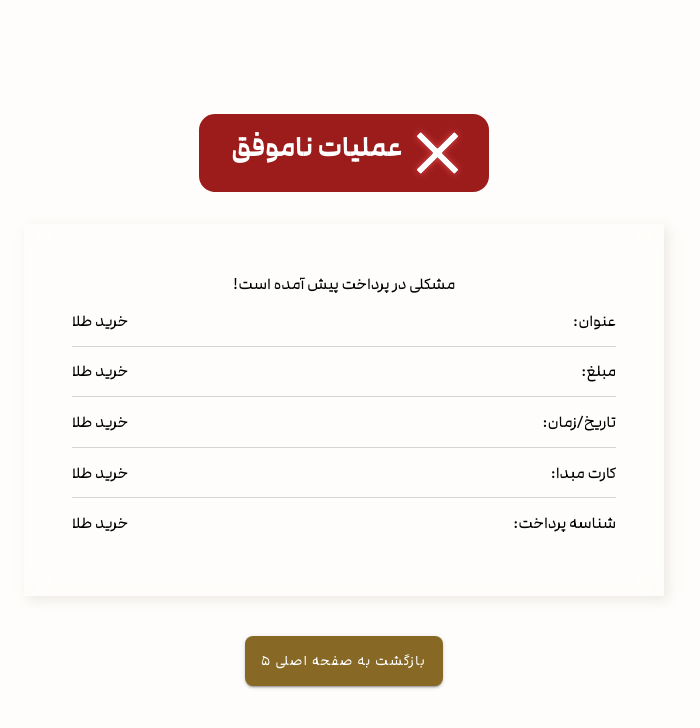
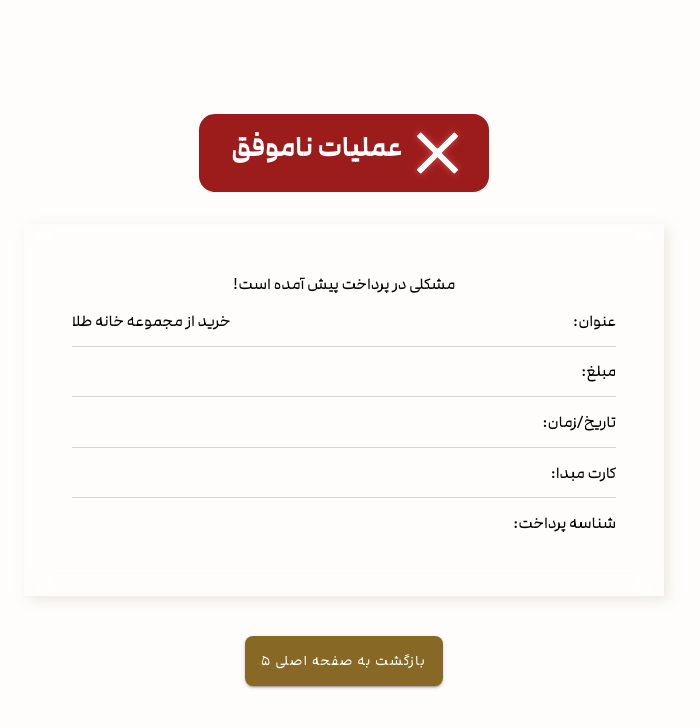
Before and after one commit to alirezajavadzade/khanetala-production-main, a Vue app: page /failed in a window 1280 px wide. Shown: the top 728 px of the page, without its empty margins (397-1097 px from the left). Built offline with nearby package versions, Linux system fonts and the light colour scheme; sample sign-in values are in the browser's storage; what vue3-apexcharts, vue3-persian-datetime-picker would draw is missing.

Commit message:
fix: transaction detail

```diff
--- a/src/views/dashboard/BankinfoView.vue
+++ b/src/views/dashboard/BankinfoView.vue
@@ -376,7 +376,7 @@ const validatePrice = [
 
 const isValidcharge = computed(() => {
     const amount = parseFloat(priceAmount.value.replace(/,/g, ''));
-    return amount >= 10000000;
+    return amount >= 1000000;
 });
 
 
--- a/src/views/dashboard/GoldboxView.vue
+++ b/src/views/dashboard/GoldboxView.vue
@@ -631,9 +631,9 @@ onMounted(() => {
     if (zarinpal.value.authority && zarinpal.value.status) {
         VerifyTransaction(zarinpal.value);
         if (zarinpal.value.status === "OK") {
-            router.push({ name: 'success', query: verifyDetail.value });
+            router.push({ name: 'success', state: verifyDetail.value });
         } else {
-            router.push({ name: 'failed', query: verifyDetail.value });
+            router.push({ name: 'failed', state: verifyDetail.value });
         }
     }
 })
--- a/src/views/payment/failed.vue
+++ b/src/views/payment/failed.vue
@@ -9,23 +9,23 @@
                 <p>مشکلی در پرداخت پیش آمده است!</p>
                 <div class="k-row">
                     <p>عنوان:</p>
-                    <p>خرید طلا</p>
+                    <p>خرید از مجموعه خانه طلا</p>
                 </div>
                 <div class="k-row">
                     <p>مبلغ:</p>
-                    <p>خرید طلا</p>
+                    <p>{{ paymentDetail.totalPrice }}</p>
                 </div>
                 <div class="k-row">
                     <p>تاریخ/زمان:</p>
-                    <p>خرید طلا</p>
+                    <p>{{ paymentDetail.date }}</p>
                 </div>
                 <div class="k-row">
                     <p>کارت مبدا:</p>
-                    <p>خرید طلا</p>
+                    <p>{{ paymentDetail.bank }}</p>
                 </div>
                 <div class="k-row border-0">
                     <p>شناسه پرداخت:</p>
-                    <p>خرید طلا</p>
+                    <p>{{ paymentDetail.referenceID }}</p>
                 </div>
             </div>
             <div>
@@ -44,6 +44,7 @@ import { useRoute } from 'vue-router';
 
 const timer = ref('10');
 const route = useRoute();
+const paymentDetail = ref({});
 const errorMsg = ref('');
 const alertError = ref(false);
 
@@ -55,49 +56,9 @@ const backHome = () => {
 
 
 
-// const VerifyTransaction = async (zarinpal) => {
-//     try {
-//         const response = await TradeService.VerifyTransaction(zarinpal);
-//         return response
-//     } catch (error) {
-//         errorMsg.value = error.response.data.msg || 'خطایی رخ داده است!';
-//         alertError.value = true;
-//         setTimeout(() => {
-//             alertError.value = false;
-//         }, 10000)
-//     }
-// }
-
-
-// const VerifyDeposit = async (zarinpal) => {
-//     try {
-//         const response = await TradeService.VerifyDepositWallet(zarinpal);
-//         return response
-//     } catch (error) {
-//         errorMsg.value = error.response.data.msg || 'خطایی رخ داده است!';
-//         alertError.value = true;
-//         setTimeout(() => {
-//             alertError.value = false;
-//         }, 10000)
-//     }
-// }
-
-
-
 
 onMounted(() => {
-    // const zarinpal = ref({
-    //     authority: route.query.Authority,
-    //     status: route.query.Status,
-    // });
-
-    console.log(route.query)
-
-    // if (route.query.type == 'wallet') {
-    //     VerifyDeposit(zarinpal);
-    // } else {
-    //     VerifyTransaction(zarinpal);
-    // }
+    paymentDetail.value = history.state;
     const interval = setInterval(() => {
         if (timer.value > 0) {
             timer.value--;
--- a/src/views/payment/success.vue
+++ b/src/views/payment/success.vue
@@ -9,23 +9,23 @@
                 <p>با تشکر از خرید شما</p>
                 <div class="k-row">
                     <p>عنوان:</p>
-                    <p>خرید طلا</p>
+                    <p>خرید از مجموعه خانه طلا</p>
                 </div>
                 <div class="k-row">
                     <p>مبلغ:</p>
-                    <p>خرید طلا</p>
+                    <p>{{ paymentDetail.totalPrice }}</p>
                 </div>
                 <div class="k-row">
                     <p>تاریخ/زمان:</p>
-                    <p>خرید طلا</p>
+                    <p>{{ paymentDetail.date }}</p>
                 </div>
                 <div class="k-row">
                     <p>کارت مبدا:</p>
-                    <p>خرید طلا</p>
+                    <p>{{ paymentDetail.bank }}</p>
                 </div>
                 <div class="k-row border-0">
                     <p>شناسه پرداخت:</p>
-                    <p>خرید طلا</p>
+                    <p>{{ paymentDetail.referenceID }}</p>
                 </div>
             </div>
             <div>
@@ -43,6 +43,7 @@ import { useRoute } from 'vue-router';
 
 
 const timer = ref('10');
+const paymentDetail = ref({});
 const errorMsg = ref('');
 const alertError = ref(false);
 const route = useRoute();
@@ -53,47 +54,10 @@ const backHome = () => {
     router.push('./')
 }
 
-// const VerifyTransaction = async (zarinpal) => {
-//     try {
-//         const response = await TradeService.VerifyTransaction(zarinpal);
-//         return response
-//     } catch (error) {
-//         errorMsg.value = error.response.data.msg || 'خطایی رخ داده است!';
-//         alertError.value = true;
-//         setTimeout(() => {
-//             alertError.value = false;
-//         }, 10000)
-//     }
-// }
-
-
-// const VerifyDeposit = async (zarinpal) => {
-//     try {
-//         const response = await TradeService.VerifyDepositWallet(zarinpal);
-//         return response
-//     } catch (error) {
-//         errorMsg.value = error.response.data.msg || 'خطایی رخ داده است!';
-//         alertError.value = true;
-//         setTimeout(() => {
-//             alertError.value = false;
-//         }, 10000)
-//     }
-// }
 
 
 onMounted(() => {
-    console.log(route.query)
-    // const zarinpal = ref({
-    //     authority: route.query.Authority,
-    //     status: route.query.Status,
-    // });
-
-    // if (route.query.type == 'wallet') {
-    //     VerifyDeposit(zarinpal);
-    // } else {
-    //     VerifyTransaction(zarinpal);
-    // }
-    // VerifyTransaction();
+    paymentDetail.value = history.state;
     const interval = setInterval(() => {
         if (timer.value > 0) {
             timer.value--;
```
